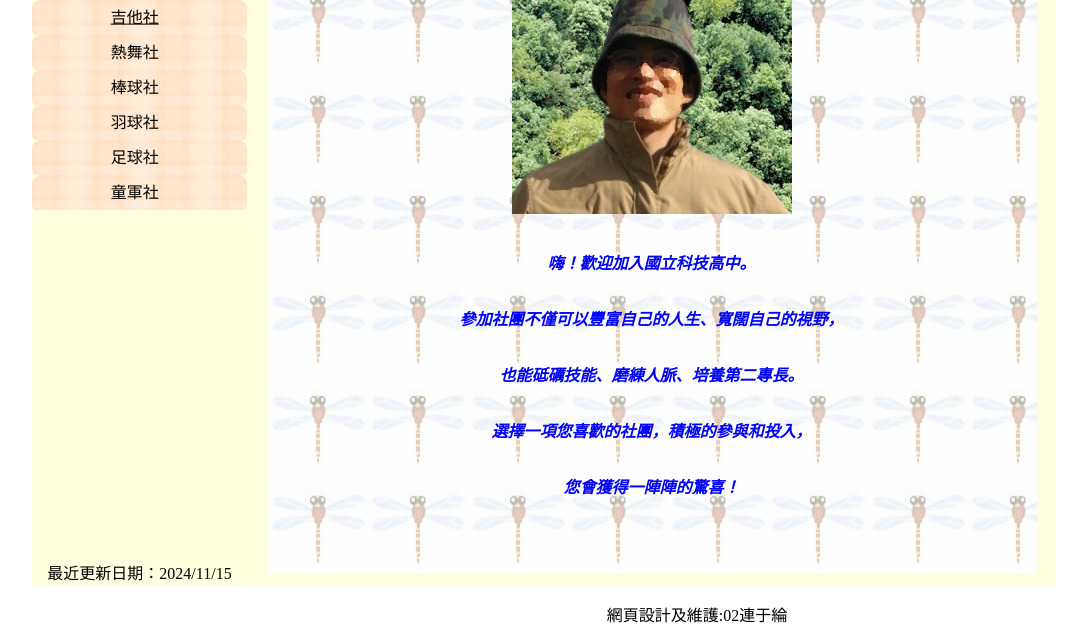
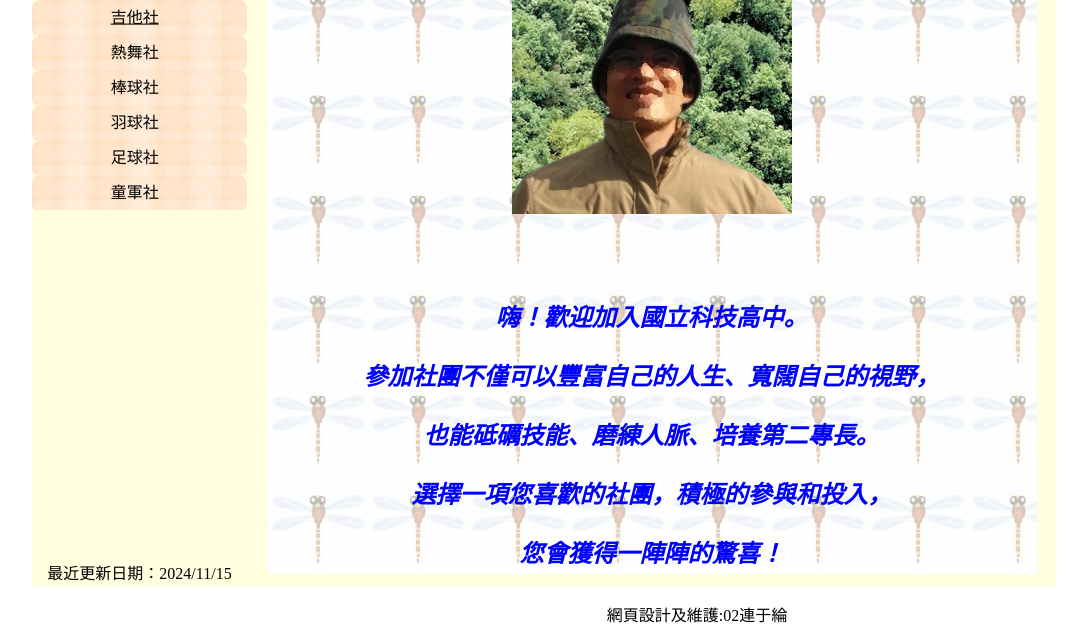
Before and after one commit to user638726/WEB02, a plain HTML site: page WEB02/index.html in a window 1280 px wide. Shown: the part 190-820 px from the top of the page, without its empty margins (96-1183 px from the left). Drawn offline with Linux system fonts and the light colour scheme.

Commit message:
決定文字

```diff
--- a/WEB02/index.html
+++ b/WEB02/index.html
@@ -34,11 +34,11 @@
             </div>
             <div class="main-footer">
                 <img src="./images/0102.png">
-                <p class="text">嗨！歡迎加入國立科技高中。</p>
+                <p class="text1">嗨！歡迎加入國立科技高中。</p>
                 <p class="text">參加社團不僅可以豐富自己的人生、寬闊自己的視野，</p>
                 <p class="text">也能砥礪技能、磨練人脈、培養第二專長。</p>
                 <p class="text">選擇一項您喜歡的社團，積極的參與和投入，</p>
-                <p class="text" >您會獲得一陣陣的驚喜！</p>
+                <p class="text">您會獲得一陣陣的驚喜！</p>
             </div>
         </div>
 
--- a/WEB02/style.css
+++ b/WEB02/style.css
@@ -157,11 +157,19 @@ h1 {
     background-image: url(./images/0101.jpg);
   }
   .text{
-    margin-top: 32px;
     font-weight: bold;
     font-family: "DFKai-SB";
     color:#0000FF;
     font-style: italic;
+    font-size: 24px;
+  }
+  .text1{
+    margin-top: 80px;
+    font-weight: bold;
+    font-family: "DFKai-SB";
+    color:#0000FF;
+    font-style: italic;
+    font-size: 24px;
   }
 .footer{
     width:985px;
```
